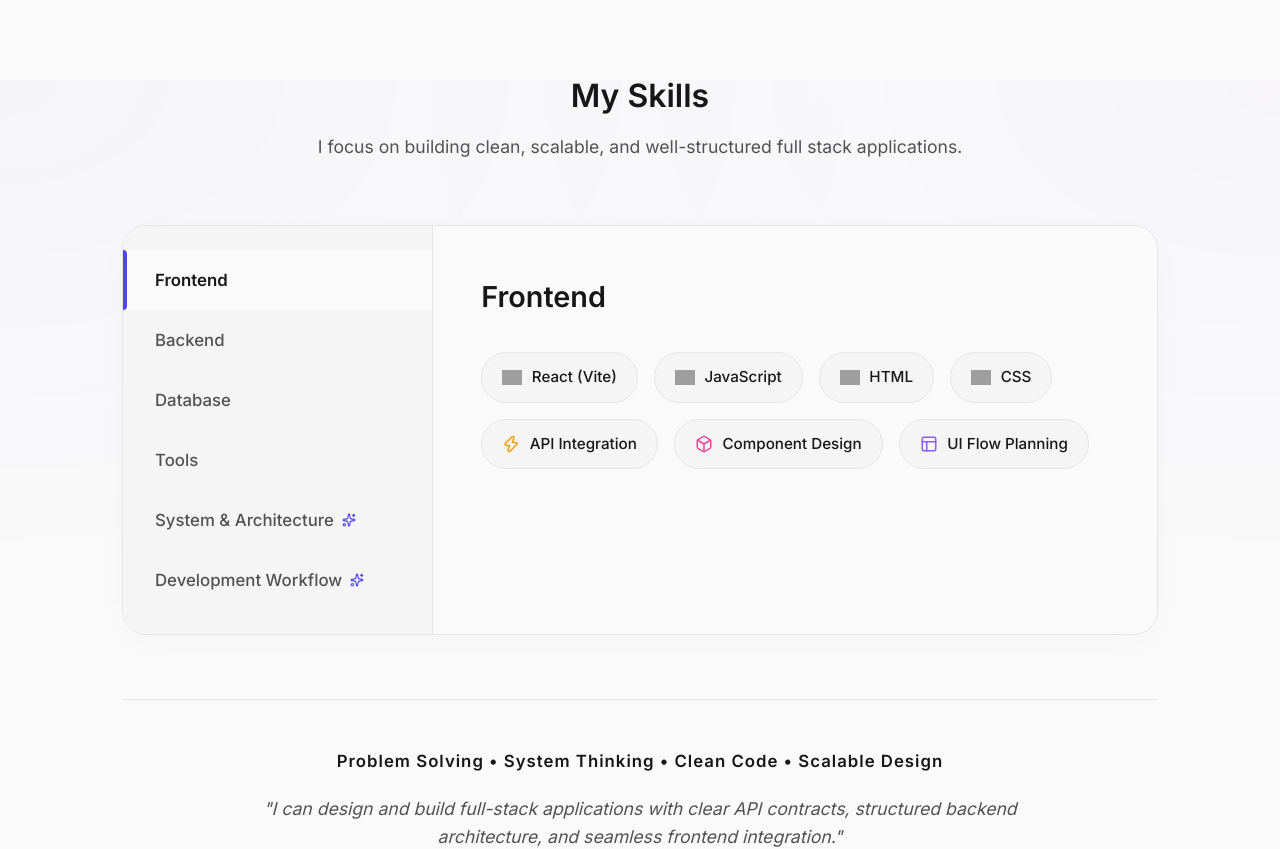
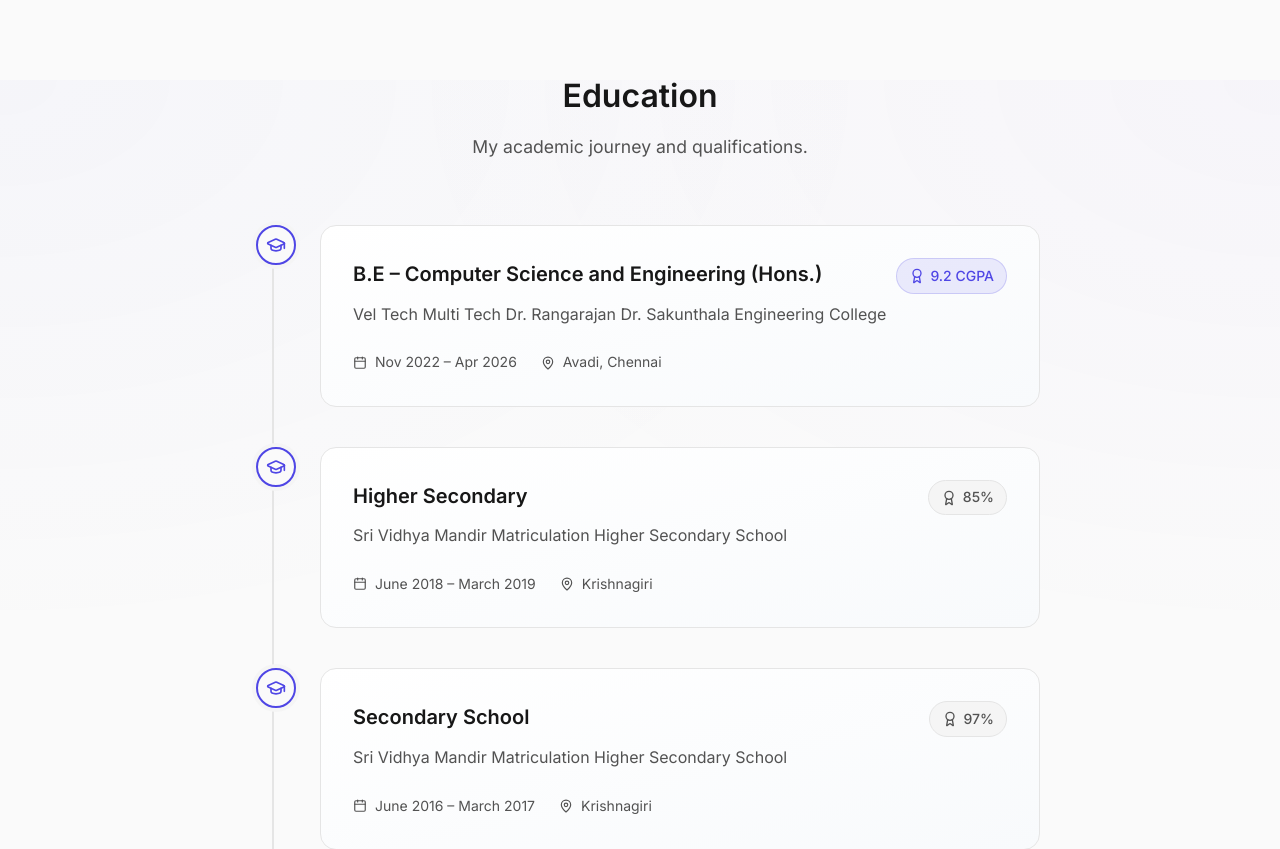
Before and after one commit to NavaneethaKrishna26/Portfolio-2026, a React app: page / in a window 1280 px wide. Shown: the part 1520-2369 px from the top of the page. Built offline with nearby package versions, Linux system fonts and the light colour scheme; grey boxes are pictures that could not be loaded; the HTML template or start-up script is replaced by a standard one.

Commit message:
before about me change

```diff
--- a/src/App.jsx
+++ b/src/App.jsx
@@ -2,6 +2,7 @@ import React from 'react';
 import Navbar from './components/Navbar';
 import Hero from './components/Hero';
 import About from './components/About';
+import Education from './components/Education';
 import Skills from './components/Skills';
 import Projects from './components/Projects';
 import SkillDemo from './components/SkillDemo';
@@ -14,6 +15,7 @@ function App() {
       <Navbar />
       <Hero />
       <About />
+      <Education />
       <Skills />
       <Projects />
       <SkillDemo />
--- /dev/null
+++ b/src/components/Education.jsx
@@ -0,0 +1,93 @@
+import React from 'react';
+import { motion } from 'framer-motion';
+import { GraduationCap, Calendar, MapPin, Award } from 'lucide-react';
+
+const educationData = [
+  {
+    id: 1,
+    degree: "B.E – Computer Science and Engineering (Hons.)",
+    institution: "Vel Tech Multi Tech Dr. Rangarajan Dr. Sakunthala Engineering College",
+    score: "9.2 CGPA",
+    duration: "Nov 2022 – Apr 2026",
+    location: "Avadi, Chennai",
+    highlight: true,
+  },
+  {
+    id: 2,
+    degree: "Higher Secondary",
+    institution: "Sri Vidhya Mandir Matriculation Higher Secondary School",
+    score: "85%",
+    duration: "June 2018 – March 2019",
+    location: "Krishnagiri",
+    highlight: false,
+  },
+  {
+    id: 3,
+    degree: "Secondary School",
+    institution: "Sri Vidhya Mandir Matriculation Higher Secondary School",
+    score: "97%",
+    duration: "June 2016 – March 2017",
+    location: "Krishnagiri",
+    highlight: false,
+  }
+];
+
+const Education = () => {
+  return (
+    <section className="section bg-secondary" id="education">
+      <div className="container">
+        <motion.div
+          initial={{ opacity: 0, y: 20 }}
+          whileInView={{ opacity: 1, y: 0 }}
+          viewport={{ once: true, margin: "-50px" }}
+          transition={{ duration: 0.6 }}
+          style={{ textAlign: 'center', marginBottom: '4rem' }}
+        >
+          <h2 className="section-title" style={{ marginBottom: '0.75rem' }}>Education</h2>
+          <p style={{ color: 'var(--text-muted)', fontSize: '1.1rem', margin: '0 auto', maxWidth: '650px' }}>
+            My academic journey and qualifications.
+          </p>
+        </motion.div>
+
+        <div className="education-timeline">
+          {educationData.map((item, index) => (
+            <motion.div
+              key={item.id}
+              initial={{ opacity: 0, y: 30 }}
+              whileInView={{ opacity: 1, y: 0 }}
+              viewport={{ once: true, margin: "-50px" }}
+              transition={{ duration: 0.5, delay: index * 0.15 }}
+              className="education-card"
+            >
+              <div className="education-dot">
+                <GraduationCap size={20} />
+              </div>
+              <div className="education-content">
+                <div className="education-header">
+                  <h3 className="education-degree">{item.degree}</h3>
+                  <div className={`education-score ${item.highlight ? 'score-highlight' : ''}`}>
+                    <Award size={16} />
+                    <span>{item.score}</span>
+                  </div>
+                </div>
+                <h4 className="education-institution">{item.institution}</h4>
+                <div className="education-meta">
+                  <div className="meta-item">
+                    <Calendar size={14} />
+                    <span>{item.duration}</span>
+                  </div>
+                  <div className="meta-item">
+                    <MapPin size={14} />
+                    <span>{item.location}</span>
+                  </div>
+                </div>
+              </div>
+            </motion.div>
+          ))}
+        </div>
+      </div>
+    </section>
+  );
+};
+
+export default Education;
--- a/src/components/Navbar.jsx
+++ b/src/components/Navbar.jsx
@@ -4,6 +4,7 @@ import { Moon, Sun, Menu, X } from 'lucide-react';
 
 const navItems = [
   { name: 'About', href: '#about' },
+  { name: 'Education', href: '#education' },
   { name: 'Skills', href: '#skills' },
   { name: 'Projects', href: '#projects' },
   { name: 'Contact', href: '#contact' },
--- a/src/index.css
+++ b/src/index.css
@@ -498,6 +498,157 @@ html.dark .hero-shape {
   line-height: 1.8;
 }
 
+/* Education Timeline */
+.education-timeline {
+  max-width: 800px;
+  margin: 0 auto;
+  position: relative;
+}
+
+.education-timeline::before {
+  content: '';
+  position: absolute;
+  top: 0;
+  bottom: 0;
+  left: 2rem;
+  width: 2px;
+  background-color: var(--border-color);
+  z-index: 0;
+}
+
+.education-card {
+  position: relative;
+  margin-bottom: 2.5rem;
+  padding-left: 5rem;
+  z-index: 1;
+}
+
+.education-card:last-child {
+  margin-bottom: 0;
+}
+
+.education-dot {
+  position: absolute;
+  left: 1rem;
+  top: 0;
+  width: 2.5rem;
+  height: 2.5rem;
+  background-color: var(--bg-color);
+  border: 2px solid var(--accent-color);
+  border-radius: 50%;
+  display: flex;
+  align-items: center;
+  justify-content: center;
+  color: var(--accent-color);
+  box-shadow: 0 0 0 4px var(--bg-secondary);
+}
+
+.education-content {
+  background-color: var(--bg-card);
+  border: 1px solid var(--border-color);
+  border-radius: 1rem;
+  padding: 2rem;
+  transition: all 0.3s ease;
+}
+
+.education-content:hover {
+  transform: translateY(-5px);
+  box-shadow: 0 10px 30px rgba(0,0,0,0.04);
+  border-color: var(--accent-color);
+}
+
+html.dark .education-content:hover {
+  box-shadow: 0 10px 30px rgba(0,0,0,0.2);
+}
+
+.education-header {
+  display: flex;
+  justify-content: space-between;
+  align-items: flex-start;
+  flex-wrap: wrap;
+  gap: 1rem;
+  margin-bottom: 0.5rem;
+}
+
+.education-degree {
+  font-size: 1.25rem;
+  font-weight: 600;
+  color: var(--text-main);
+  flex: 1;
+}
+
+.education-score {
+  display: inline-flex;
+  align-items: center;
+  gap: 0.35rem;
+  padding: 0.35rem 0.75rem;
+  background-color: var(--bg-secondary);
+  border: 1px solid var(--border-color);
+  border-radius: 2rem;
+  font-size: 0.875rem;
+  font-weight: 500;
+  color: var(--text-muted);
+}
+
+.score-highlight {
+  background-color: rgba(79, 70, 229, 0.1);
+  border-color: rgba(79, 70, 229, 0.2);
+  color: var(--accent-color);
+}
+
+html.dark .score-highlight {
+  background-color: rgba(99, 102, 241, 0.15);
+  border-color: rgba(99, 102, 241, 0.3);
+  color: #818cf8;
+}
+
+.education-institution {
+  font-size: 1rem;
+  color: var(--text-muted);
+  margin-bottom: 1.5rem;
+  font-weight: 400;
+}
+
+.education-meta {
+  display: flex;
+  flex-wrap: wrap;
+  gap: 1.5rem;
+}
+
+.meta-item {
+  display: flex;
+  align-items: center;
+  gap: 0.5rem;
+  font-size: 0.875rem;
+  color: var(--text-muted);
+}
+
+/* Light mode component vibrancy for education */
+html:not(.dark) .education-content {
+  background: linear-gradient(to bottom right, #ffffff, #f8fafc);
+}
+html:not(.dark) .education-content:hover {
+  box-shadow: 0 12px 30px -5px rgba(99, 102, 241, 0.15);
+  border-color: #a5b4fc;
+}
+
+@media (max-width: 640px) {
+  .education-timeline::before {
+    left: 1.25rem;
+  }
+  .education-card {
+    padding-left: 3.5rem;
+  }
+  .education-dot {
+    left: 0;
+    width: 2.5rem;
+    height: 2.5rem;
+  }
+  .education-content {
+    padding: 1.5rem;
+  }
+}
+
 /* Skills */
 .skills-grid {
   display: grid;
```
